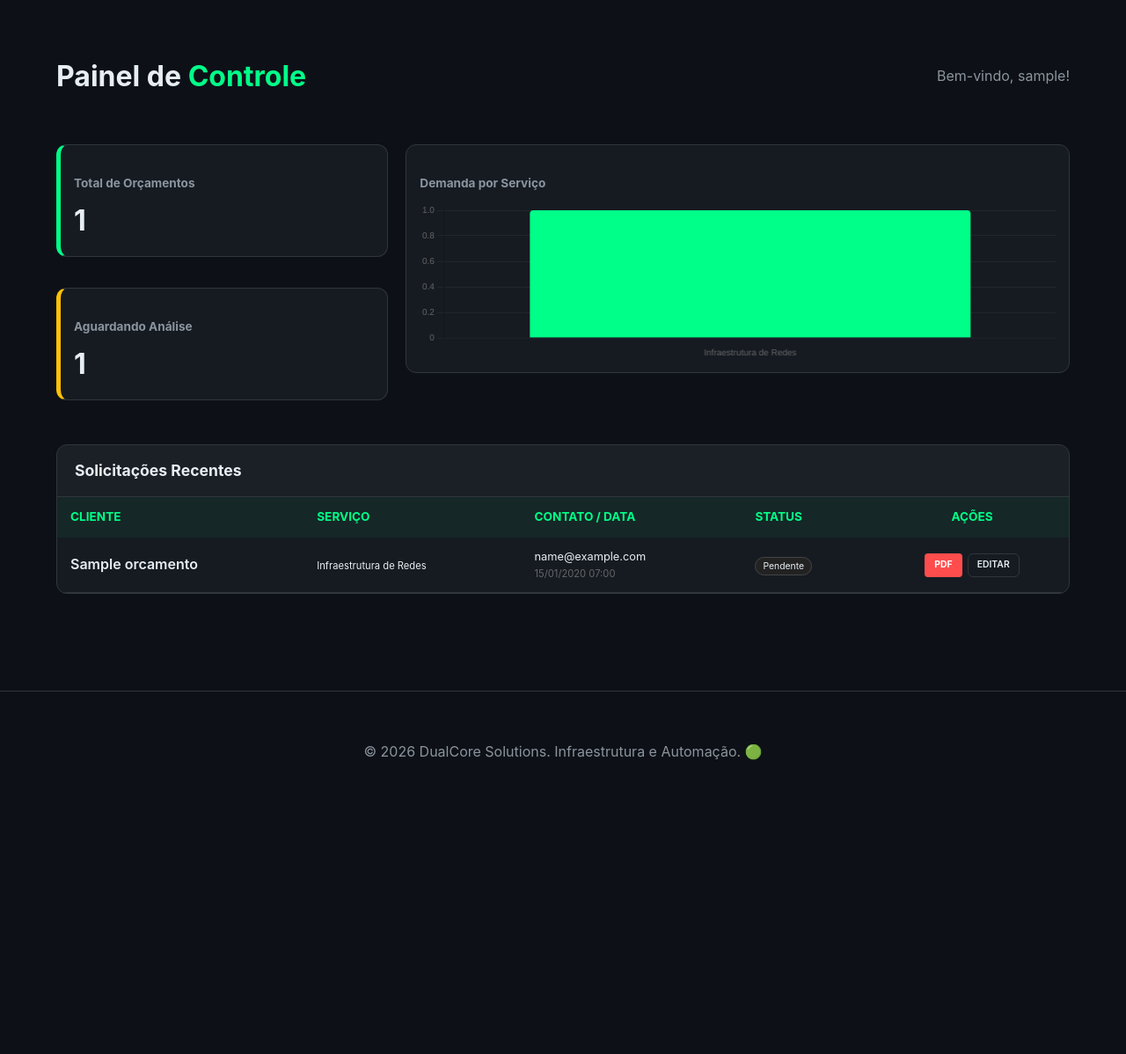
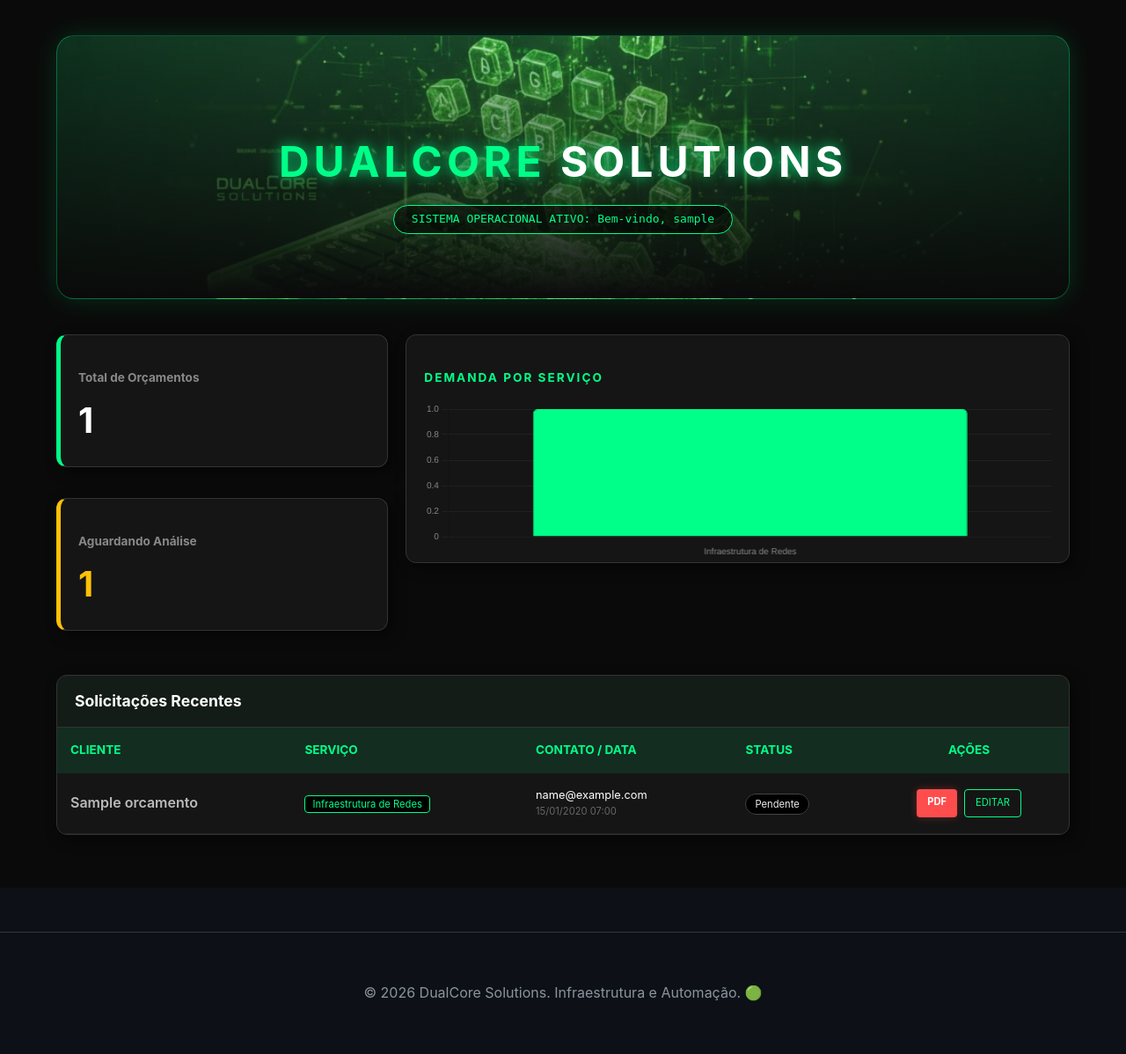
Before and after one commit to DualCoreSolutions/DualCore_Enterprise, a Django app: page /dashboard/ in a window 1280 px wide. Shown: the part 78-1276 px from the top of the page at 88% size. Before the commit the page ends 942 px from the top, so only its background shows below. Run offline with Django 5.2, Linux system fonts and the light colour scheme; a user stored in the database is signed in; tables that the repository leaves empty hold one stand-in row (values such as "Sample post").

Commit message:
feat: adicionando imagem futurista verde ao dashboard

```diff
--- a/templates/dashboard/index.html
+++ b/templates/dashboard/index.html
@@ -1,76 +1,89 @@
 {% extends 'base.html' %}
+{% load static %}
 
 {% block content %}
-<div style="padding: 40px 5%;">
-    <div style="display: flex; justify-content: space-between; align-items: center; margin-bottom: 30px;">
-        <h1>Painel de <span class="text-primary">Controle</span></h1>
-        <div class="text-muted">Bem-vindo, {{ user.username }}!</div>
+<div style="padding: 40px 5%; background-color: #0a0a0a; color: #e0e0e0; min-height: 100vh;">
+
+    <div style="background-image: linear-gradient(to bottom, rgba(0,255,136,0.1), rgba(10,10,10,1)), url('{% static 'img/dashboard_hero.png' %}');
+                background-size: cover;
+                background-position: center;
+                height: 300px;
+                border-radius: 20px;
+                display: flex;
+                flex-direction: column;
+                align-items: center;
+                justify-content: center;
+                margin-bottom: 40px;
+                border: 1px solid rgba(0,255,136,0.3);
+                box-shadow: 0 0 30px rgba(0,255,136,0.15);">
+        <h1 style="font-size: 3rem; text-transform: uppercase; letter-spacing: 5px; color: #00ff88; text-shadow: 0 0 15px rgba(0,255,136,0.8); margin-bottom: 10px;">
+            DualCore <span style="color: #fff;">Solutions</span>
+        </h1>
+        <div style="background: rgba(0,0,0,0.6); padding: 5px 20px; border-radius: 50px; border: 1px solid #00ff88; color: #00ff88; font-family: monospace;">
+            SISTEMA OPERACIONAL ATIVO: Bem-vindo, {{ user.username }}
+        </div>
     </div>
 
     <div style="display: grid; grid-template-columns: 1fr 2fr; gap: 20px; margin-bottom: 30px; align-items: stretch;">
 
         <div style="display: flex; flex-direction: column; gap: 15px;">
-            <div class="card" style="border-left: 5px solid var(--primary); padding: 15px;">
-                <h4 class="text-muted" style="font-size: 0.85rem; margin-bottom: 5px;">Total de Orçamentos</h4>
-                <div style="font-size: 2rem; font-weight: bold;">{{ orçamentos.count|default:"0" }}</div>
+            <div class="card" style="background: #151515; border: 1px solid #333; border-left: 5px solid #00ff88; padding: 20px; border-radius: 12px; box-shadow: 5px 5px 15px rgba(0,0,0,0.5);">
+                <h4 class="text-muted" style="font-size: 0.85rem; margin-bottom: 5px; color: #888;">Total de Orçamentos</h4>
+                <div style="font-size: 2.5rem; font-weight: bold; color: #fff;">{{ orçamentos.count|default:"0" }}</div>
             </div>
-            <div class="card" style="border-left: 5px solid #ffc107; padding: 15px;">
-                <h4 class="text-muted" style="font-size: 0.85rem; margin-bottom: 5px;">Aguardando Análise</h4>
-                <div style="font-size: 2rem; font-weight: bold;">{{ pendentes|default:"0" }}</div>
+            <div class="card" style="background: #151515; border: 1px solid #333; border-left: 5px solid #ffc107; padding: 20px; border-radius: 12px; box-shadow: 5px 5px 15px rgba(0,0,0,0.5);">
+                <h4 class="text-muted" style="font-size: 0.85rem; margin-bottom: 5px; color: #888;">Aguardando Análise</h4>
+                <div style="font-size: 2.5rem; font-weight: bold; color: #ffc107;">{{ pendentes|default:"0" }}</div>
             </div>
         </div>
 
-        <div class="card" style="padding: 15px; height: 260px; overflow: hidden;">
-            <h4 class="text-muted" style="font-size: 0.85rem; margin-bottom: 10px;">Demanda por Serviço</h4>
+        <div class="card" style="background: #151515; border: 1px solid #333; padding: 20px; height: 260px; overflow: hidden; border-radius: 12px; box-shadow: 5px 5px 15px rgba(0,0,0,0.5);">
+            <h4 class="text-muted" style="font-size: 0.85rem; margin-bottom: 15px; color: #00ff88; text-transform: uppercase; letter-spacing: 2px;">Demanda por Serviço</h4>
             <div style="position: relative; height: 180px; width: 100%;">
                 <canvas id="graficoServicos"></canvas>
             </div>
         </div>
     </div>
 
-    <div class="card" style="padding: 0; overflow: hidden; border: 1px solid var(--border);">
-        <div style="padding: 15px 20px; border-bottom: 1px solid var(--border); background: rgba(255,255,255,0.02);">
-            <h3 style="margin: 0; font-size: 1.1rem;">Solicitações Recentes</h3>
+    <div class="card" style="background: #151515; border: 1px solid #333; padding: 0; overflow: hidden; border-radius: 12px; box-shadow: 5px 5px 15px rgba(0,0,0,0.5);">
+        <div style="padding: 15px 20px; border-bottom: 1px solid #333; background: rgba(0,255,136,0.03);">
+            <h3 style="margin: 0; font-size: 1.1rem; color: #fff;">Solicitações Recentes</h3>
         </div>
         <table style="width: 100%; border-collapse: collapse; text-align: left;">
-            <thead style="background: rgba(0,255,136,0.05); color: var(--primary);">
+            <thead style="background: rgba(0,255,136,0.1); color: #00ff88;">
                 <tr>
-                    <th style="padding: 12px 15px; font-size: 0.85rem;">CLIENTE</th>
-                    <th style="padding: 12px 15px; font-size: 0.85rem;">SERVIÇO</th>
-                    <th style="padding: 12px 15px; font-size: 0.85rem;">CONTATO / DATA</th>
-                    <th style="padding: 12px 15px; font-size: 0.85rem;">STATUS</th>
-                    <th style="padding: 12px 15px; font-size: 0.85rem; text-align: center;">AÇÕES</th>
+                    <th style="padding: 15px; font-size: 0.85rem;">CLIENTE</th>
+                    <th style="padding: 15px; font-size: 0.85rem;">SERVIÇO</th>
+                    <th style="padding: 15px; font-size: 0.85rem;">CONTATO / DATA</th>
+                    <th style="padding: 15px; font-size: 0.85rem;">STATUS</th>
+                    <th style="padding: 15px; font-size: 0.85rem; text-align: center;">AÇÕES</th>
                 </tr>
             </thead>
             <tbody>
                 {% for item in orçamentos %}
-                <tr style="border-bottom: 1px solid var(--border); transition: 0.3s;" onmouseover="this.style.background='rgba(255,255,255,0.02)'" onmouseout="this.style.background='transparent'">
-                    <td style="padding: 12px 15px; font-weight: 600;">{{ item.nome }}</td>
-                    <td style="padding: 12px 15px;"><span class="badge bg-dark" style="font-size: 0.7rem;">{{ item.get_servico_display }}</span></td>
-                    <td style="padding: 12px 15px;">
-                        <div style="font-size: 0.8rem;">{{ item.email }}</div>
+                <tr style="border-bottom: 1px solid #222; transition: 0.3s; color: #bbb;" onmouseover="this.style.background='rgba(0,255,136,0.05)'; this.style.color='#fff';" onmouseout="this.style.background='transparent'; this.style.color='#bbb';">
+                    <td style="padding: 15px; font-weight: 600;">{{ item.nome }}</td>
+                    <td style="padding: 15px;"><span style="background: #000; color: #00ff88; border: 1px solid #00ff88; padding: 2px 8px; border-radius: 4px; font-size: 0.7rem;">{{ item.get_servico_display }}</span></td>
+                    <td style="padding: 15px;">
+                        <div style="font-size: 0.8rem; color: #fff;">{{ item.email }}</div>
                         <div style="font-size: 0.7rem; color: #666;">{{ item.data_envio|date:"d/m/Y H:i" }}</div>
                     </td>
-                    <td style="padding: 12px 15px;">
-                        <span style="padding: 3px 8px; border-radius: 20px; font-size: 0.65rem; background: #222; border: 1px solid #444;">
+                    <td style="padding: 15px;">
+                        <span style="padding: 4px 10px; border-radius: 20px; font-size: 0.7rem; background: #000; border: 1px solid #444; color: #eee;">
                             {{ item.get_status_display }}
                         </span>
                     </td>
-                    <td style="padding: 12px 15px; text-align: center;">
-                        <div style="display: flex; gap: 6px; justify-content: center;">
-                            <a href="{% url 'gerar_pdf' item.pk %}" class="btn" style="background: #ff4d4d; color: white; padding: 4px 10px; border-radius: 4px; font-size: 0.65rem; text-decoration: none; font-weight: bold;">
-                                PDF
-                            </a>
-                            <a href="/admin/website/orcamento/{{ item.id }}/change/" class="btn btn-outline" style="padding: 4px 10px; font-size: 0.65rem; text-decoration: none;">
-                                EDITAR
-                            </a>
+                    <td style="padding: 15px; text-align: center;">
+                        <div style="display: flex; gap: 8px; justify-content: center;">
+                            <a href="{% url 'gerar_pdf' item.pk %}" style="background: #ff4d4d; color: white; padding: 6px 12px; border-radius: 4px; font-size: 0.7rem; text-decoration: none; font-weight: bold; box-shadow: 0 0 10px rgba(255,77,77,0.3);">PDF</a>
+                            <a href="/admin/website/orcamento/{{ item.id }}/change/" style="border: 1px solid #00ff88; color: #00ff88; padding: 6px 12px; border-radius: 4px; font-size: 0.7rem; text-decoration: none; transition: 0.3s;" onmouseover="this.style.background='#00ff88'; this.style.color='#000';">EDITAR</a>
                         </div>
                     </td>
                 </tr>
                 {% empty %}
                 <tr>
-                    <td colspan="5" style="padding: 30px; text-align: center;" class="text-muted">
-                        Nenhum orçamento encontrado.
+                    <td colspan="5" style="padding: 40px; text-align: center; color: #666;">
+                        Nenhum orçamento encontrado no sistema.
                     </td>
                 </tr>
                 {% endfor %}
@@ -90,22 +103,27 @@
                 label: 'Pedidos',
                 data: {{ dados_grafico|safe }},
                 backgroundColor: '#00ff88',
-                borderRadius: 4
+                borderColor: '#00ff88',
+                borderWidth: 1,
+                borderRadius: 5,
+                hoverBackgroundColor: '#ffffff'
             }]
         },
         options: {
             responsive: true,
-            maintainAspectRatio: false, // Força o gráfico a respeitar a altura do container
-            plugins: { legend: { display: false } },
+            maintainAspectRatio: false,
+            plugins: {
+                legend: { display: false }
+            },
             scales: {
                 y: {
                     beginAtZero: true,
                     grid: { color: 'rgba(255,255,255,0.05)' },
-                    ticks: { font: { size: 10 } }
+                    ticks: { color: '#888', font: { size: 10 } }
                 },
                 x: {
                     grid: { display: false },
-                    ticks: { font: { size: 10 } }
+                    ticks: { color: '#888', font: { size: 10 } }
                 }
             }
         }
```
Also changed, not shown: static/img/dashboard_hero.png (added).
